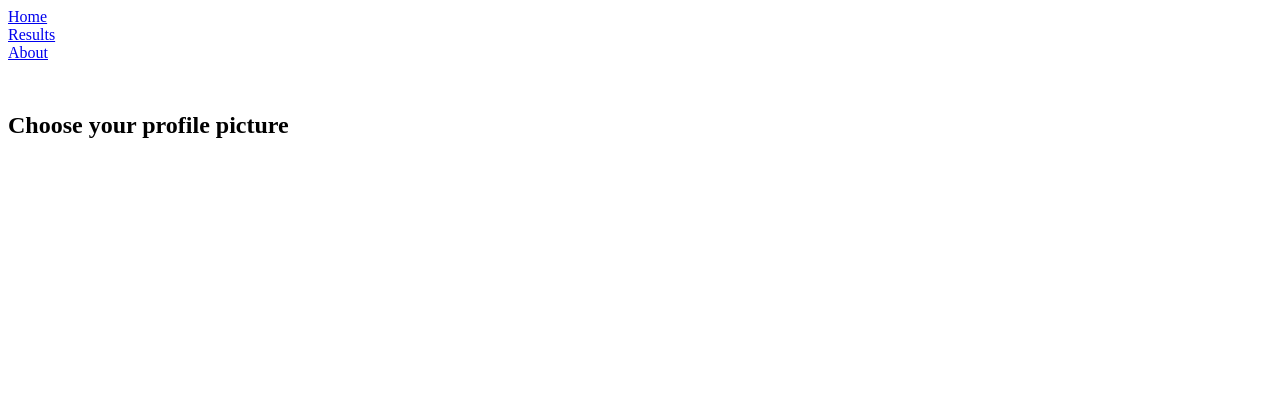
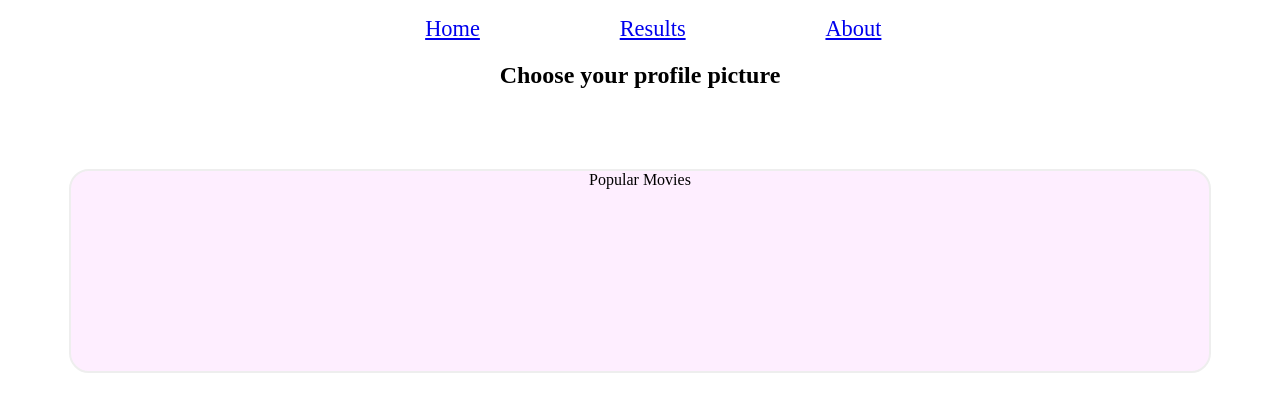
Before and after one commit to CodingAtLarj/cinema, a website: page index.html in a window 1280 px wide. Drawn offline with Linux system fonts and the light colour scheme.

Commit message:
Added Hamberger menu, container for picture carousel and some styling

```diff
--- a/css/base.css
+++ b/css/base.css
@@ -0,0 +1,17 @@
+#main-action {
+  text-align: center;
+}
+
+#carousel-container {
+   text-align: center;
+}
+
+#pic-carousel {
+  width: 90%;
+  height: 200px;
+  border: 2px solid #eee;
+  border-radius: 20px;
+  background-color: #feeeff;
+  display: inline-block;
+  margin-top: 60px;
+}
--- a/css/module.css
+++ b/css/module.css
@@ -1,18 +1,15 @@
-/*Navigation*/
+/* Navigation */
 
-.nav-main {
-  padding-bottom: 30px;
+#nav-menu{
+  text-align: center;
 }
-
-/*.nav-main ul {
+.nav-main ul {
   list-style-type: none;
-  display: in
 }
 
 .nav-main li {
-  font-family: 'Lobster Two', cursive;
   font-size: 1.4em;
   margin-right: .6em;
   font-size: 1 em;
   padding: 1em 1.5em;
-}*/
+}
--- /dev/null
+++ b/css/state.css
@@ -0,0 +1,24 @@
+/* Navigation for larger screens */
+@media (min-width:700px) {
+  .icon-menu {
+     display:none;
+  }
+  .nav-main ul {
+     display:block;
+  }
+  .nav-main li {
+     display:inline;
+     padding: 0 5%;
+     border-bottom: none;
+  }
+}
+
+@media (max-width:699px) {
+  #nav-menu {
+    display: none;
+  }
+
+  .nav-main:hover #nav-menu {
+    display: block;
+  }
+}
--- a/index.html
+++ b/index.html
@@ -7,17 +7,26 @@
     <link rel="stylesheet" href="/css/base.css">
     <link rel="stylesheet" href="/css/layout.css">
     <link rel="stylesheet" href="/css/module.css">
+    <link rel="stylesheet" href="/css/state.css">
+    <link href="https://maxcdn.bootstrapcdn.com/font-awesome/4.7.0/css/font-awesome.min.css" rel="stylesheet" integrity="sha384-wvfXpqpZZVQGK6TAh5PVlGOfQNHSoD2xbE+QkPxCAFlNEevoEH3Sl0sibVcOQVnN" crossorigin="anonymous">
   </head>
   <body>
 <header>
   <nav class="nav-main">
-    <div class="menu"></div>
-    <div id="nav-menu">
-      <div class="tab" data-content="home"><a href="/" class="home">Home</a></div>
-      <div class="tab" data-content="results"><a href="#">Results</a></div>
-      <div class="tab" data-content="about"><a href="/">About</a></div>
+    <div class="icon-menu"><i class="fa fa-bars fa-lg"></i></div>
+    <ul id="nav-menu" class="nav-ul">
+      <li class="tab" data-content="home"><a href="/" class="icon-home">Home</a></li>
+      <li class="tab" data-content="results"><a href="#">Results</a></li>
+      <li class="tab" data-content="about"><a href="/"> About</a></li>
+    </ul>
   </nav>
-  <h2>Choose your profile picture</h2>
+  <div id="main-action">
+    <h2>Choose your profile picture</h2>
+  </div>
+
+  <div id="carousel-container">
+    <div id="pic-carousel">Popular Movies</div>
+  </div>
   <div id="menu"></div>
      <ul id="nav-menu" class="nav-ul">
   <script id="pic-template" type="text/x-handlebars-template">
```
